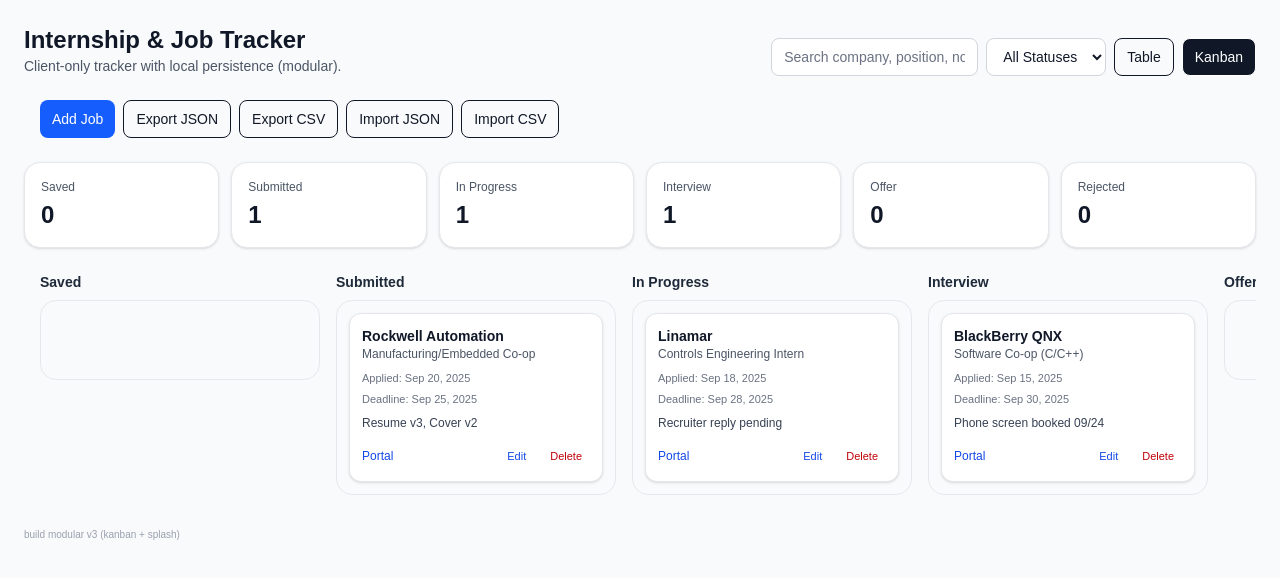
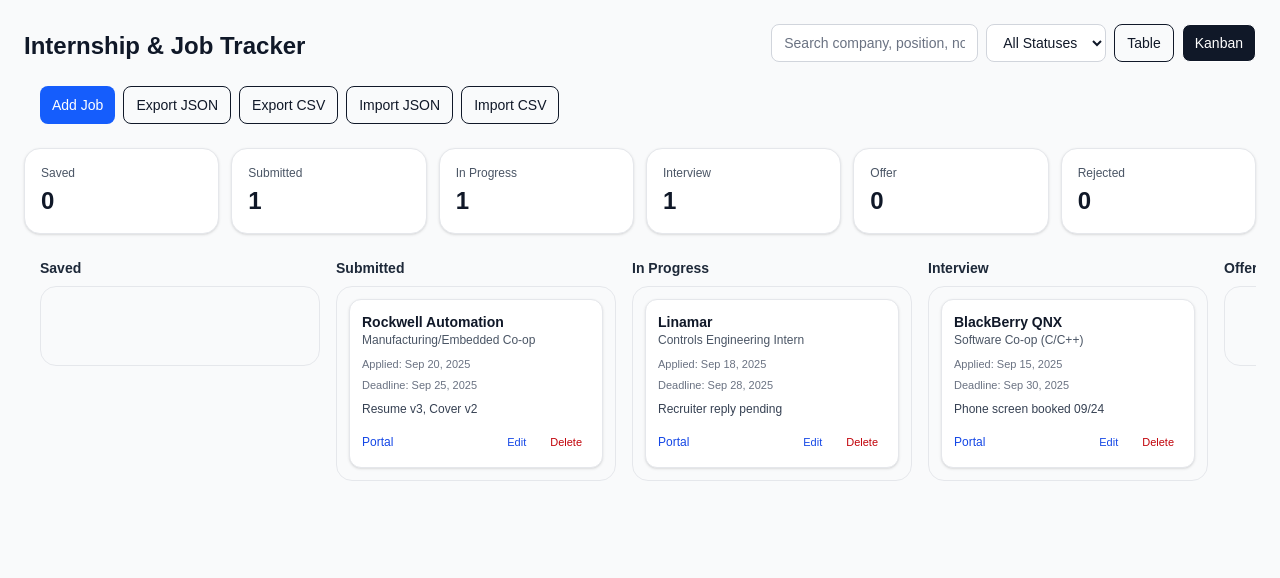
Before and after one commit to tah-6/uofg-job-tracker, a Next.js app: page / in a window 1280 px wide. Shown: the top 578 px of the page. Built offline with nearby package versions, Linux system fonts and the light colour scheme.

Commit message:
cleaned up the page

```diff
--- a/src/components/tracker/UofGJobTracker.tsx
+++ b/src/components/tracker/UofGJobTracker.tsx
@@ -183,9 +183,6 @@
           <header className="flex flex-col gap-4 sm:flex-row sm:items-end sm:justify-between">
             <div>
               <h1 className="text-2xl font-bold">Internship & Job Tracker</h1>
-              <p className="text-sm text-gray-600 dark:text-slate-400">
-                Client-only tracker with local persistence (modular).
-              </p>
             </div>
 
             <div className="flex flex-col gap-2 sm:flex-row sm:items-center">
@@ -365,7 +362,6 @@
             />
           )}
 
-          <p className="text-[10px] text-gray-400">build modular v3 (kanban + splash)</p>
         </div>
 
         {/* Modals */}
```
